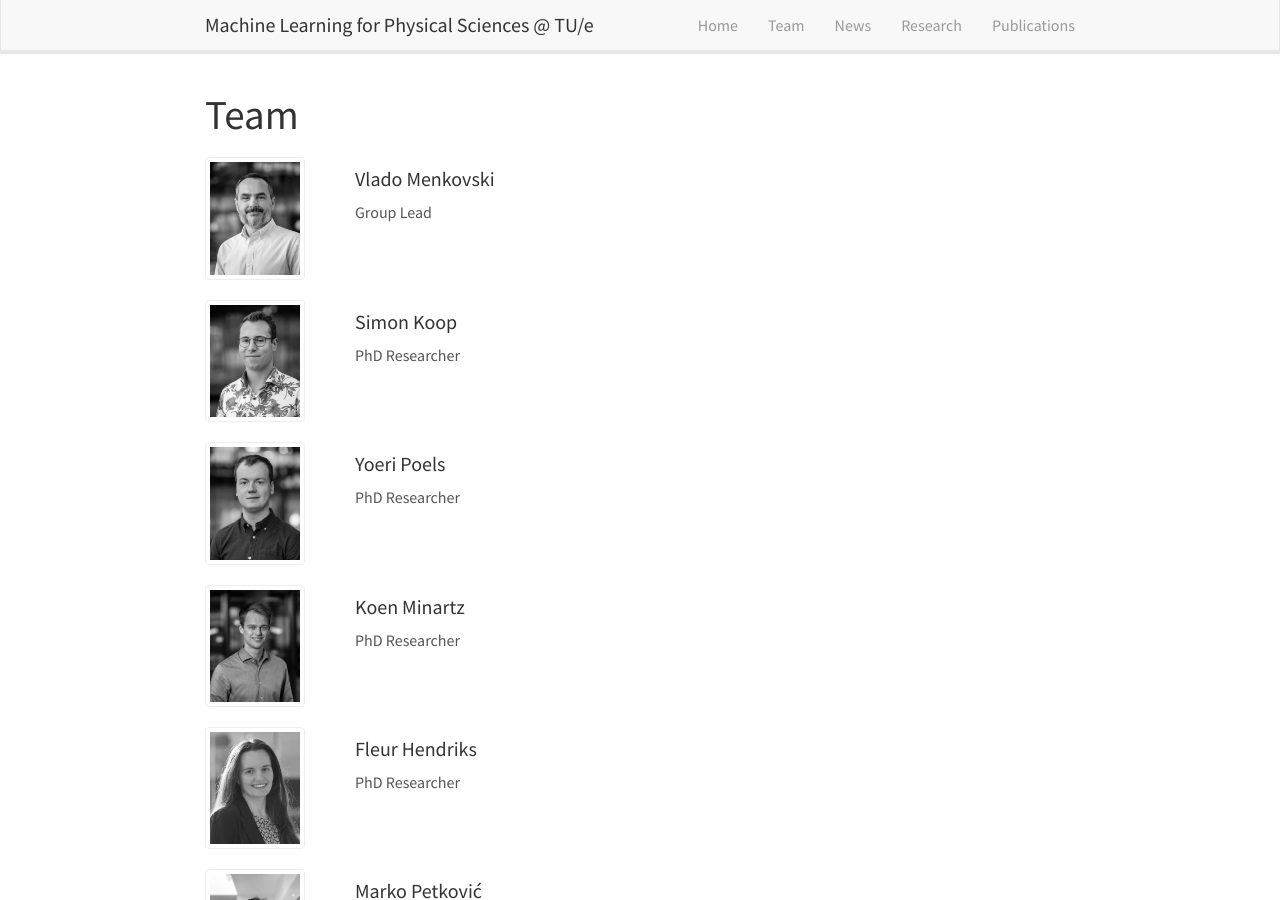
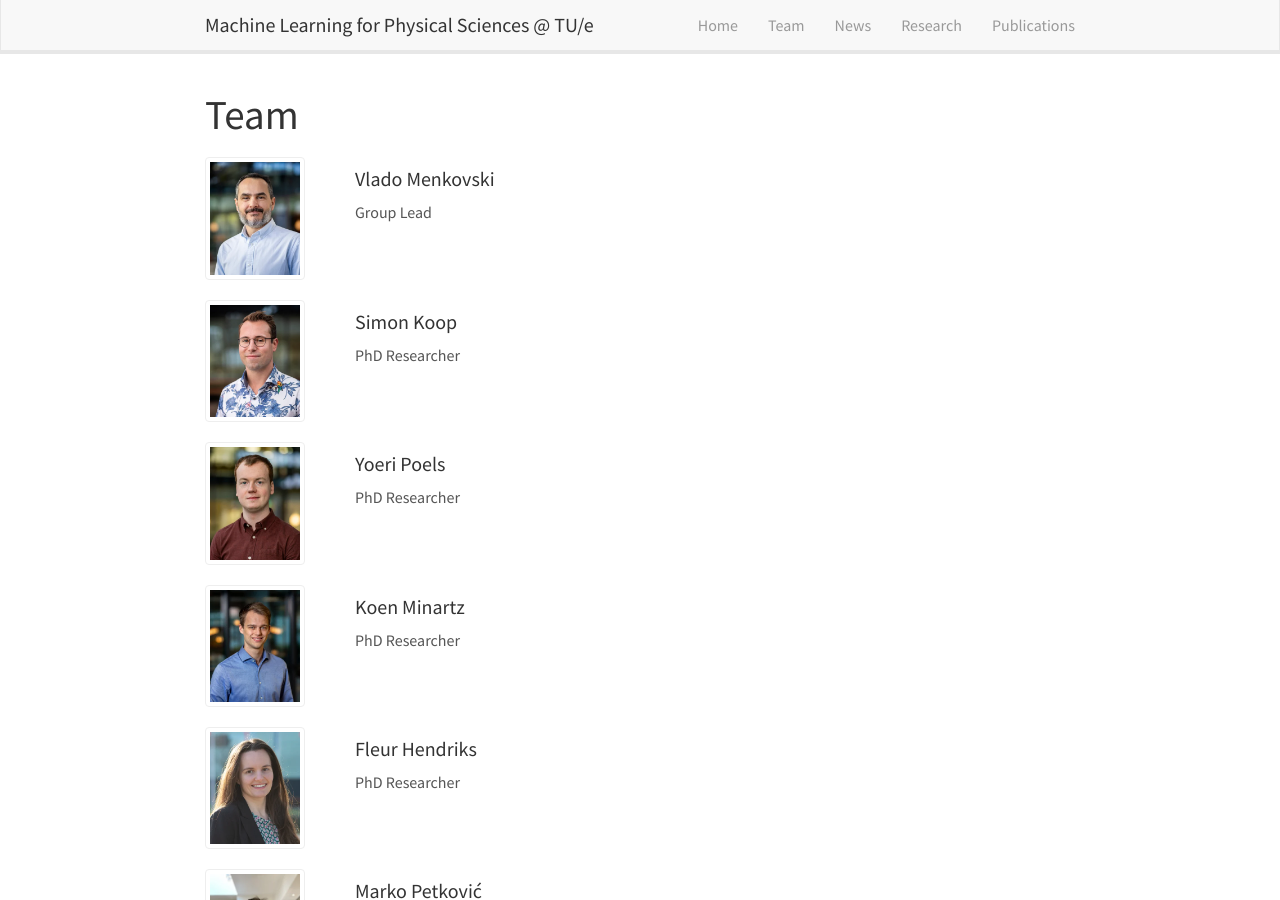
Before and after one commit to sciml-tue/sciml-tue.github.io, a Jekyll site: the page built from _pages/team/index.html, in a window 1280 px wide and 900 px high. Built offline with Jekyll 4.4.1, drawn with Linux system fonts in a browser that asks for light colours; nearby versions of some CDN libraries.

Commit message:
removed gray scale filter

```diff
--- a/_pages/team/index.html
+++ b/_pages/team/index.html
@@ -19,7 +19,7 @@ permalink: /team/
             <a href={{member.url}}>
                 <img src="{{ site.url }}{{ site.baseurl }}/images/team/{{ member.image }}"
                     class="card-img img-responsive img-thumbnail"
-                    style="filter: grayscale(100%); max-width: 100px;"/>
+                    style="max-width: 100px;"/>
             </a>
         </div>
 
@@ -44,7 +44,7 @@ permalink: /team/
             <a href={{member.url}}>
                 <img src="{{ site.url }}{{ site.baseurl }}/images/team/{{ member.image }}"
                     class="card-img img-responsive img-thumbnail"
-                    style="filter: grayscale(100%); max-width: 100px;"/>
+                    style="max-width: 100px;"/>
             </a>
         </div>
 
```
